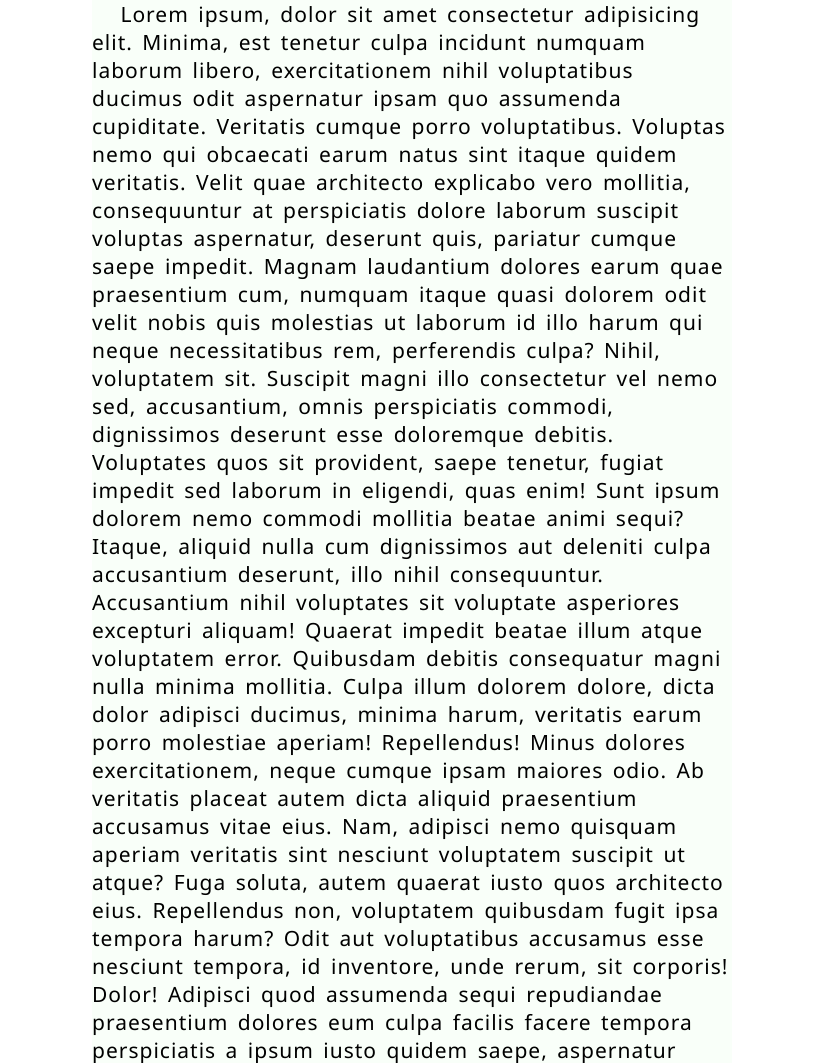
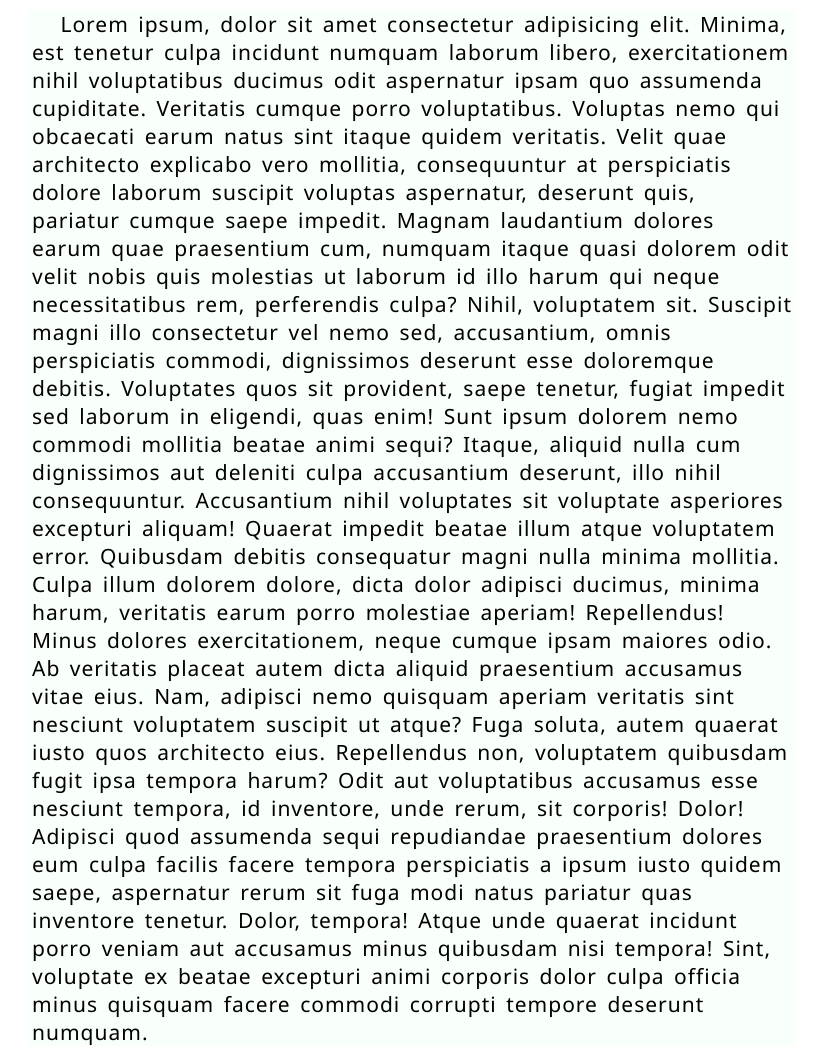
Before and after one commit to GottaWanna/GottaWanna.github.io, a plain HTML site: page interview-home.html in a window 1280 px wide. Shown: the top 1063 px of the page, without its empty margins (228-1050 px from the left). Drawn offline with Linux system fonts and the light colour scheme.

Commit message:
Update interview-home.html

```diff
--- a/interview-home.html
+++ b/interview-home.html
@@ -20,74 +20,16 @@
             word-spacing: 3px;
             list-style: none;
             text-decoration: none;
-
+            /* color: white; */
         }
 
-         /* body {
-            background-color: none;
-            transition: .9s;
-        } */
-
-        /* .body-dark {
-            /* background-color: #34495e67; */
-            /* background-color: rgb(30, 30, 30); */
-        /* } */ */
-
-        /* .font-white {
-            color: whitesmoke;
-        }
-
-        .font-black {
-            color: black;
-        }
-
-        .container {
-            position: fixed;
-            top: 30px;
-            right: 40px;
-            width: 40px;
-            height: 20px;
-            border: 2px black solid;
-            border-radius: 30px;
-            transition: .4s;
-            background-color: rgba(49, 36, 36, 0.144);
-            overflow: hidden;
-        }
-
-        .container-bgcolor {
-            background-color: #2ecc71;
-        }
-
-        .container-click-boom {
-            box-shadow: #2ecc71 0px 0px 40px;
-        }
-
-        .circle {
-            position: absolute;
-            top: .1px;
-            box-sizing: content-box;
-            min-height: 100%;
-            width: 20px;
-            border: none;
-            border-radius: 50%;
-            background-color: white;
-            cursor: pointer;
-        }
-
-        .circle-right {
-            right: 0;
-        }
-
-        .circle-left {
-            left: 0;
-        }  */
 
         p {
             margin: 10px 4px;
         }
 
         article {
-            width: 50%;
+            width: 60%;
             margin: 0 auto;
             background-color: rgba(240, 255, 240, 0.411);
             padding: 0;
@@ -97,105 +39,22 @@
             background-color: rgba(61, 207, 176, 0.514);
         }
 
-        /* ::-webkit-scrollbar {
-            width: 1rem;
-            background-color: rgba(61, 207, 175, 0.151);
+        ::-webkit-scrollbar {
+            background:none;
+            width: 10px;
         }
-
         ::-webkit-scrollbar-thumb {
-            border-radius: 10px;
-            background: linear-gradient(100deg, rgba(61, 207, 176, 0.514), rgba(0, 0, 255, 0.384))
+            background: linear-gradient(120deg, rgba(61, 207, 176, 0.514), rgba(0, 0, 255, 0.301));
+            border-radius: 30px;
         }
-
-        a.fa {
-            position: fixed;
-            top: 30px;
-            left: 4px;
-            cursor: pointer;
-        }
-
-        aside {
-            width: 90px;
-            height: 400px;
-            /* background-color:  rgba(0, 0, 0, 0.938); */
-            /* background-color: black;
-            position: fixed;
-            top: 30px;
-            left: 4px;
-            margin-left: -94px;
-            text-align: center;
-
-        } */
-
-        /* .slider {
-            position: absolute;
-            width: 90px;
-            height: 30px;
-            background-color: whitesmoke; */
-            /* border: 1px red solid; */
-            /* 50+78=128
-                128+78=206
-                206+78=284
-                78...
-            */
-         /* / */
-/*
-
-
-        ul a.active:nth-child(1)~.slider {
-            top: 50px;
-            opacity: 1;
-        }
-
-        ul a.active:nth-child(2)~.slider {
-            top: 128px;
-            opacity: 1;
-
-        }
-
-        ul a.active:nth-child(3)~.slider {
-            top: 206px;
-            opacity: 1; */
-
-        /* } */
-/*
-        ul a.active:nth-child(4)~.slider {
-            top: 284px;
-            opacity: 1;
-
-        } */
-/*
-
-
-        ul a {
-            display: block;
-            width: 90px;
-            margin-top: 50px;
-            color: rgb(255, 255, 255);
-            font-weight: bold;
-        /* } */
     </style>
 
 </head>
 
 <body>
-    <!-- <aside>
-        <ul>
-            <a href="#" class="active font-black">Home</a>
-            <a href="#">Search</a>
-            <a href="#">Photos</a>
-            <a href="#">More</a>
-            <div class="slider"></div>
-        </ul>
-    </aside>
-    <a class='fa fa-bars fa-2x'></a>
-
-    <div class="container">
-        <div class="circle circle-left" id="circle"></div>
-    </div> -->
 
     <article>
-        <p>
+        <p id="p">
         </p>
     </article>
 
@@ -203,67 +62,6 @@
     <script>
         $(function () {
             $("p").load("/text/lorem.txt");
-
-            // 护眼变色功能
-            //clickNum =1  向右滑动,深夜模式
-            // clickNum = 0 左边滑动,白天模式
-            // var clickNumDark = 1;
-            // $(".container").click(function () {
-            //     if (clickNumDark) {
-            //         $(".circle").removeClass("circle-left");
-            //         $(".circle").addClass("circle-right");
-            //         $("body").addClass("body-dark");
-            //         $("body").addClass("font-white");
-            //         $(".container").addClass("container-click-boom container-bgcolor");
-
-
-            //         clickNumDark = 0;
-            //     }
-            //     else {
-            //         $(".circle").removeClass("circle-right");
-            //         $(".circle").addClass("circle-left");
-            //         $("body").removeClass("body-dark");
-            //         $("body").removeClass("font-white");
-            //         $(".container").removeClass("container-click-boom container-bgcolor");
-            //         clickNumDark = 1;
-            //     }
-            // })
-
-
-            //左边按钮功能
-            // var clickNumSide = 1;
-            // $(".fa-bars").click(function () {
-            //     if (clickNumSide) {
-            //         $(this).attr("class", "fa fa-chevron-left fa-2x");
-            //         $(this).animate({
-            //             left: '100px'
-            //         });
-            //         $("aside").animate({
-            //             "margin-left": "4px"
-            //         });
-            //         clickNumSide = 0;
-            //     }
-            //     else {
-            //         $(this).attr("class", "fa fa-bars fa-2x");
-            //         $(this).animate({
-            //             left: '4px'
-            //         });
-            //         $("aside").animate({
-            //             "margin-left": "-94px"
-            //         });
-            //         clickNumSide = 1;
-            //     }
-            // })
-
-
-            // 导航栏功能
-            // $("ul a").click(function () {
-            //     $("ul a").removeAttr("class", "active");
-            //     $(this).attr("class", "active");
-            //     $("ul a").removeClass("font-black");
-            //     $(this).addClass("font-black");
-
-            // })
         })
     </script>
 </body>
```
